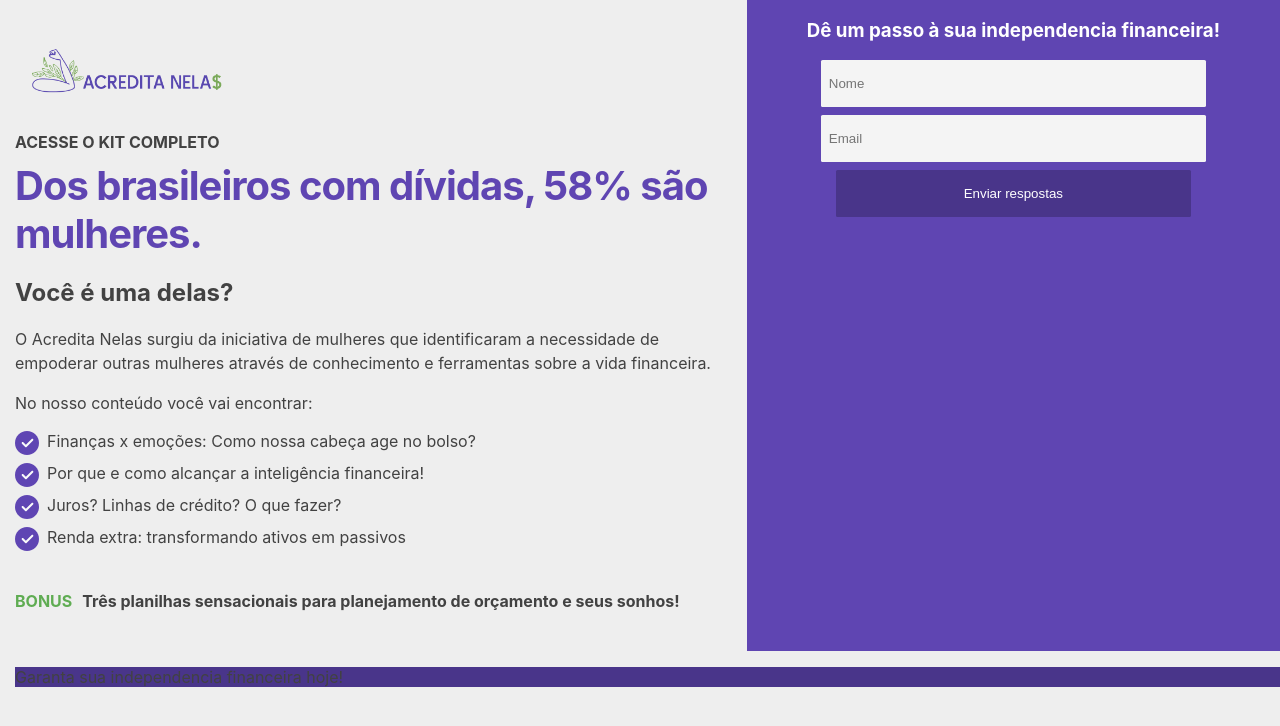
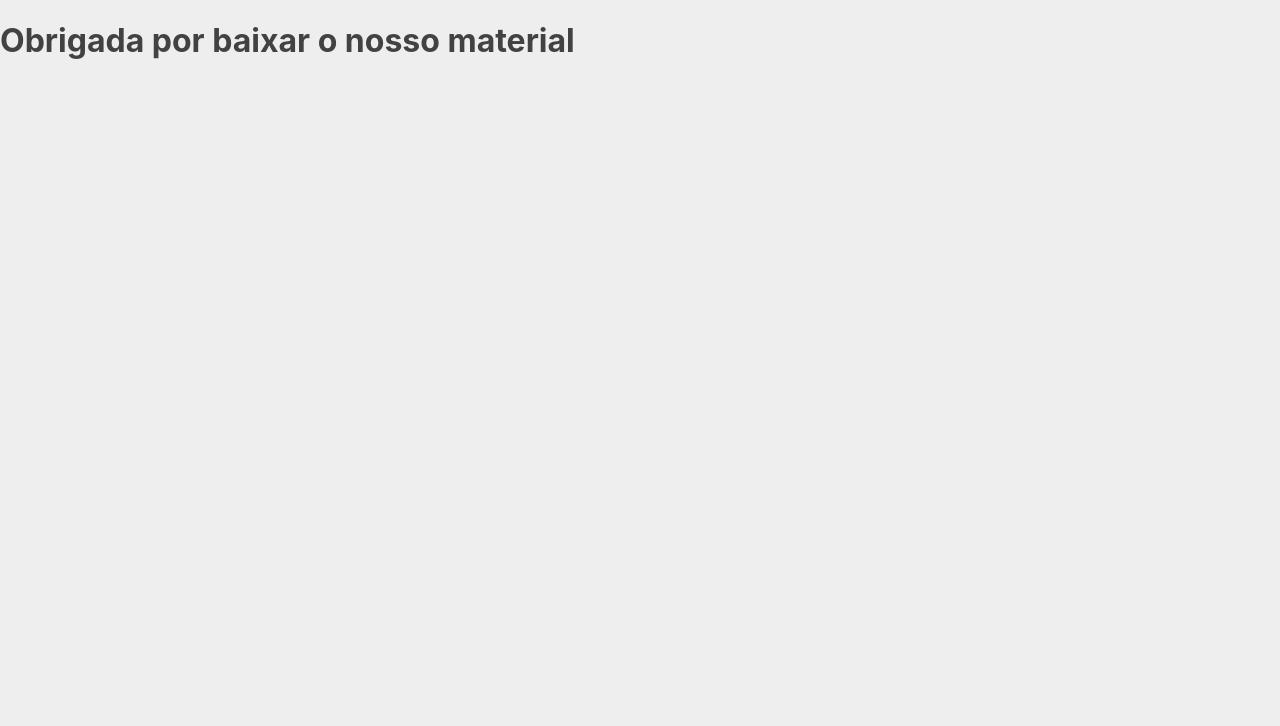
Before and after one commit to rafaelapitta/show-me-the-leads, a React (Create React App) app: page /thank-you in a window 1280 px wide. Shown: the top 726 px of the page. Built offline with nearby package versions, Linux system fonts and the light colour scheme; a web font is replaced by a local one.

Commit message:
router-dom

```diff
--- a/package.json
+++ b/package.json
@@ -10,8 +10,10 @@
     "@types/node": "^12.0.0",
     "@types/react": "^16.9.0",
     "@types/react-dom": "^16.9.0",
+    "history": "^5.0.0",
     "react": "^16.13.1",
     "react-dom": "^16.13.1",
+    "react-router-dom": "^6.0.0-beta.0",
     "react-scripts": "3.4.3",
     "typescript": "~3.7.2"
   },
@@ -35,5 +37,8 @@
       "last 1 firefox version",
       "last 1 safari version"
     ]
+  },
+  "devDependencies": {
+    "@types/react-router-dom": "^5.1.5"
   }
 }
--- a/src/Landing.css
+++ b/src/Landing.css
@@ -90,6 +90,7 @@ input {
 }
 
 #submit {
+  cursor: pointer;
   background-color: #49358a;
   color: white;
   padding: 1rem 8rem 1rem 8rem;
--- a/src/Landing.tsx
+++ b/src/Landing.tsx
@@ -1,11 +1,16 @@
 import React from 'react';
 import './simple-grid.css';
 import './Landing.css';
+import { useNavigate } from 'react-router-dom';
 
 import Logo from './assets/logo_acredita_thin.png';
 import Check from './assets/check.svg';
 
 function Landing() {
+  const navigate = useNavigate()
+  function handleSubmit() {
+    navigate('/thank-you')
+  }
   return (
     <div className="container-fluid">
       <div className="row">
@@ -81,7 +86,10 @@ function Landing() {
               />
             </form>
             {/* BOTÃO */}
-          <input id="submit" type="submit" value="Enviar respostas"/>
+            <input id="submit" type="submit" value="BAIXAR MEU KIT AGORA" onClick={handleSubmit}>
+
+              {/* <Agradecimento /> */}
+            </input>
           </div>
         </div>
       </div>
--- a/src/index.tsx
+++ b/src/index.tsx
@@ -1,11 +1,11 @@
 import React from 'react';
 import ReactDOM from 'react-dom';
 import './index.css';
-import Landing from './Landing';
+import { Router } from './routes';
 
 ReactDOM.render(
   <React.StrictMode>
-    <Landing />
+    <Router />
   </React.StrictMode>,
   document.getElementById('root')
 );
--- /dev/null
+++ b/src/pages/Agradecimento/Agradecimento.tsx
@@ -0,0 +1,13 @@
+import React from 'react';
+import './index.css'
+
+function Agradecimento() {
+  return (
+    <header>
+      <h1>Obrigada por baixar o nosso material</h1>
+      <img src="" alt=""/>
+    </header>
+  )
+}
+
+export default Agradecimento
--- /dev/null
+++ b/src/routes.tsx
@@ -0,0 +1,13 @@
+import React from 'react';
+import { BrowserRouter, Routes, Route } from 'react-router-dom';
+import Landing from './Landing';
+import Agradecimento from './pages/Agradecimento/Agradecimento';
+
+export const Router = () => (
+  <BrowserRouter>
+    <Routes>
+      <Route path="/" element={<Landing />} />
+      <Route path="/thank-you" element={<Agradecimento />} />
+    </Routes>
+  </BrowserRouter>
+)
```
Also changed, not shown: src/pages/Agradecimento/index.tsx (deleted, +0 -10 lines), 1 other file (tests, documents, lock files or other folders). Lines whose indentation alone changed are shown as unchanged.
